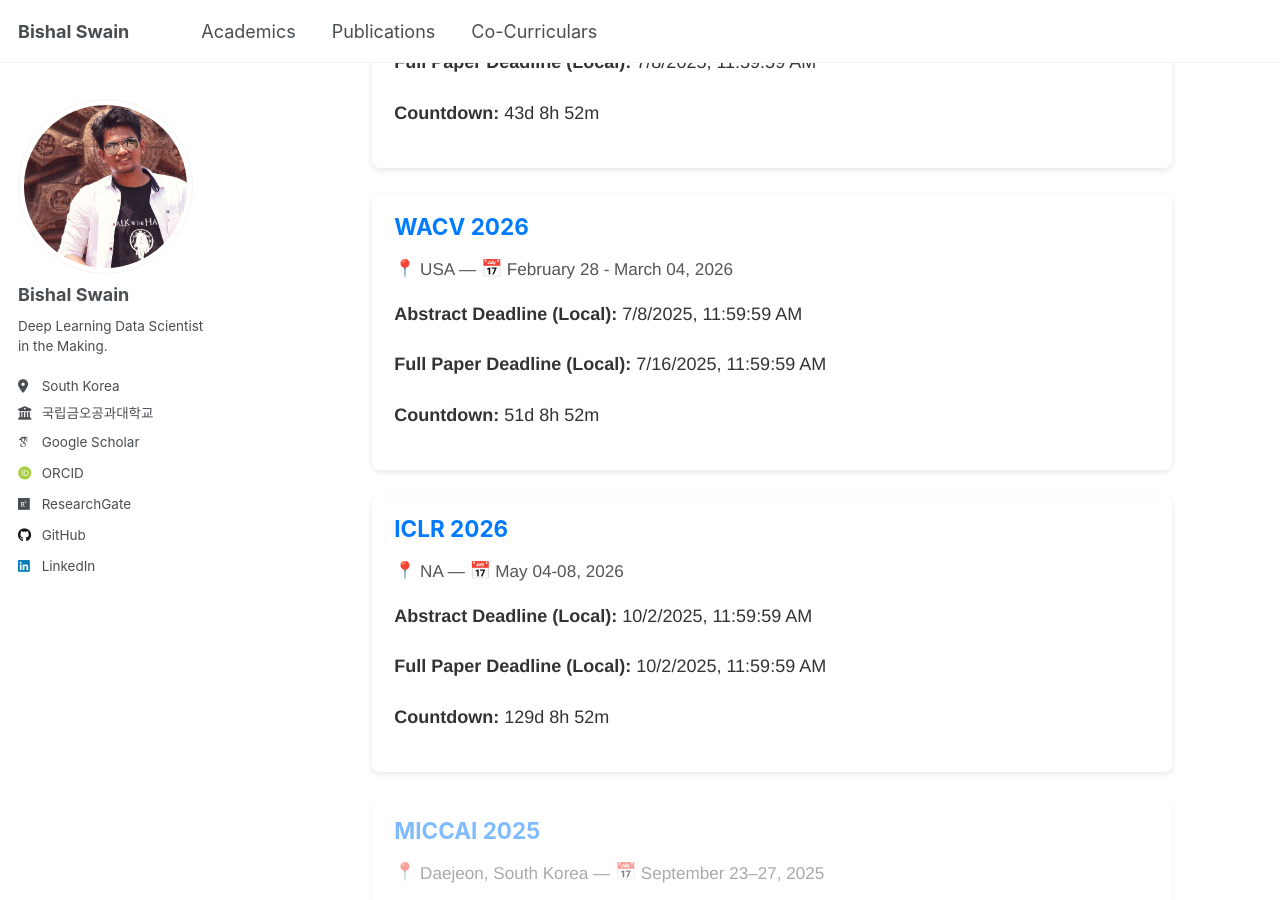
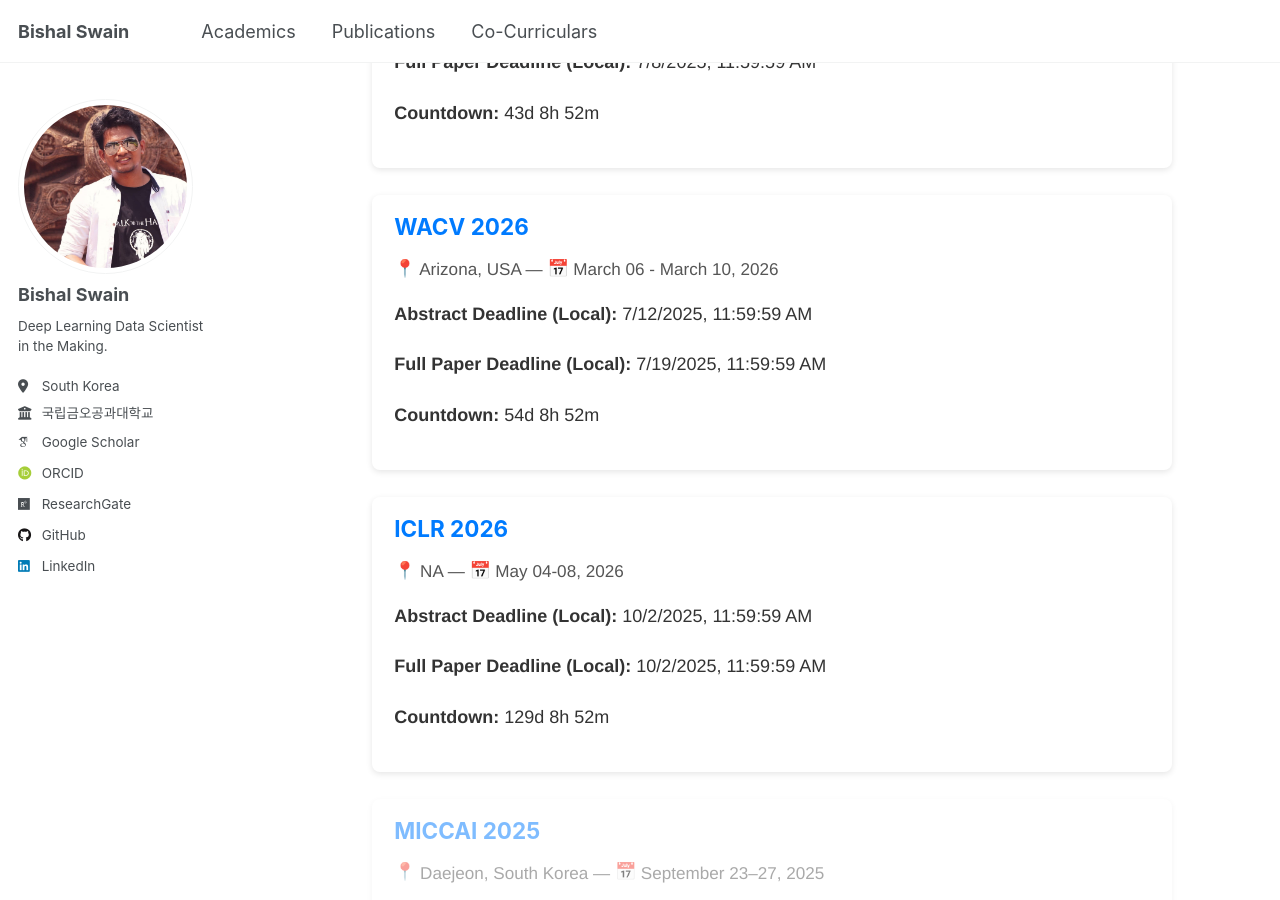
Before and after one commit to bluesaiyancodes/bluesaiyancodes.github.io, a Jekyll site: the page built from _pages/due-conferences.md, in a window 1280 px wide and 900 px high, scrolled down 389 px. Built offline with Jekyll 4.4.1, drawn with Linux system fonts in a browser that asks for light colours; some web fonts are replaced.

Commit message:
misc --update0526

```diff
--- a/_data/conferences.yml
+++ b/_data/conferences.yml
@@ -32,10 +32,10 @@
 
 - name: WACV 2026
   url: https://wacv2025.thecvf.com/
-  location: USA
-  date: February 28 - March 04, 2026
-  abstract_deadline: "2025-07-07T23:59:59-12:00"
-  full_deadline: "2025-07-15T23:59:59-12:00"
+  location: Arizona, USA
+  date: March 06 - March 10, 2026
+  abstract_deadline: "2025-07-11T23:59:59-12:00"
+  full_deadline: "2025-07-18T23:59:59-12:00"
   category: CV
 
 - name: ICLR 2026
```
